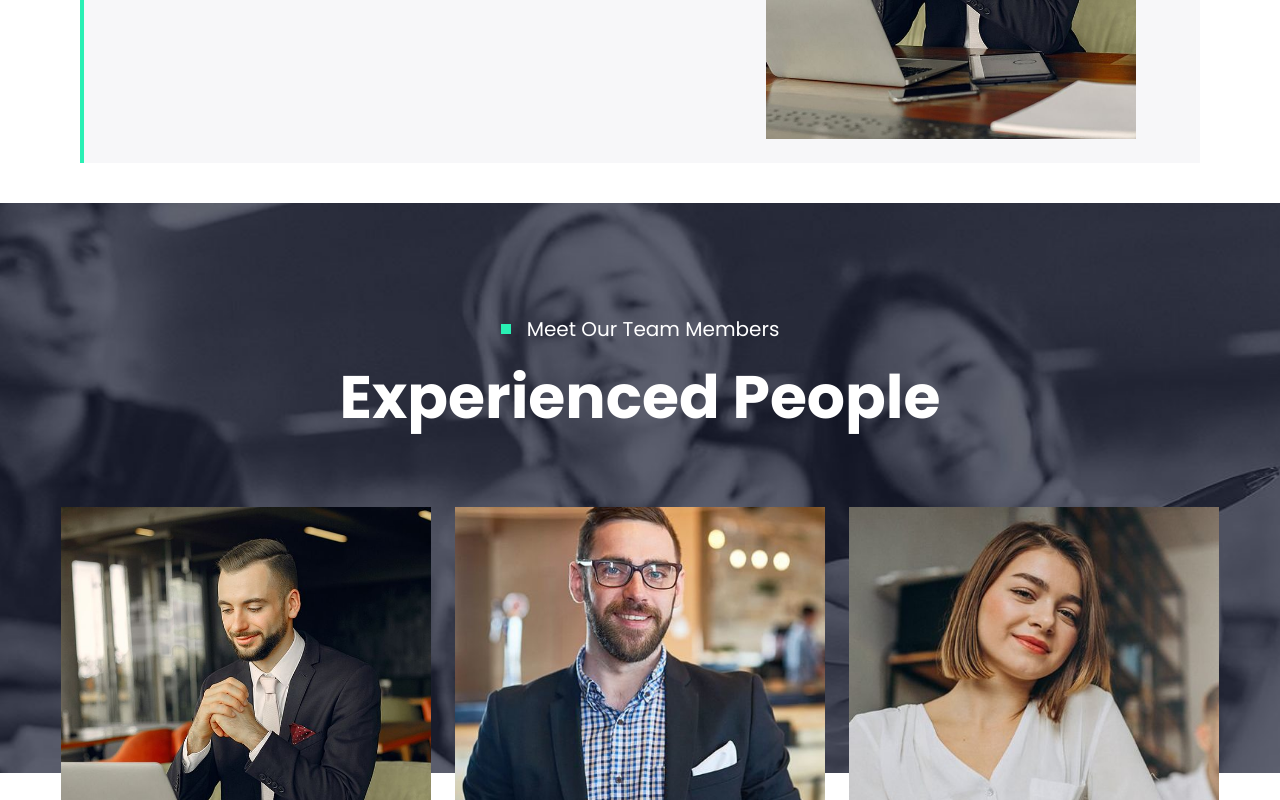
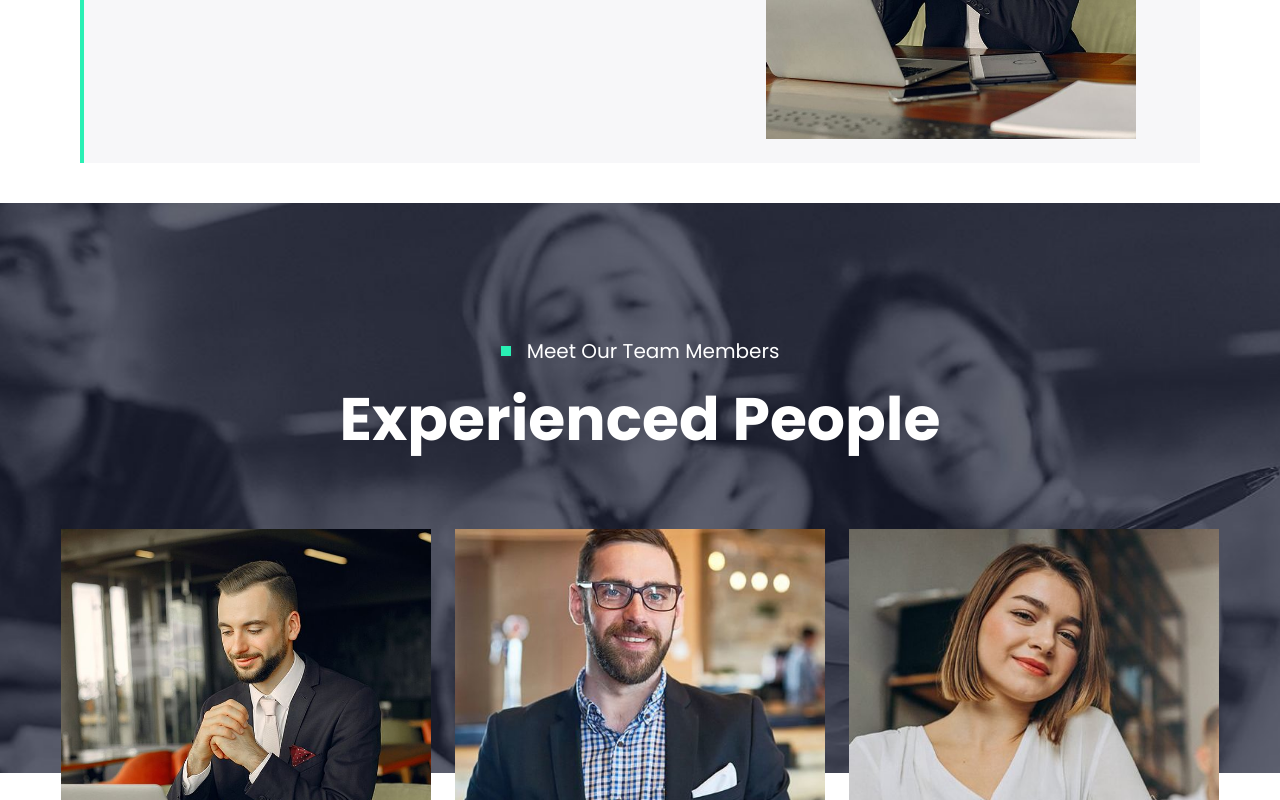
Before and after one commit to spanzyteo/Doughnation, a Next.js app: page / in a window 1280 px wide. Shown: the part 3337-4137 px from the top of the page. Built offline with nearby package versions, Linux system fonts and the light colour scheme.

Commit message:
recent modification to team members section

```diff
--- a/app/components/ContactAndFooter.tsx
+++ b/app/components/ContactAndFooter.tsx
@@ -2,7 +2,9 @@ import React from 'react'
 
 const ContactAndFooter = () => {
   return (
-    <div>ContactAndFooter</div>
+    <div className="bg-[url('/bg-footer.png')] bg-cover bg-center bg-[#1B1F2E] mt-[8rem] flex flex-col">
+      ContactAndFooter
+    </div>
   )
 }
 
--- a/app/components/TeamMembers.tsx
+++ b/app/components/TeamMembers.tsx
@@ -3,16 +3,10 @@ import React from 'react'
 
 const TeamMembers = () => {
   return (
-    <div className="relative w-full mt-10 flex justify-center">
-      <Image
-        src={'/bg-2.jpg'}
-        alt="img"
-        height={500}
-        width={800}
-        className="w-full h-[570px] object-cover"
-      />
-      <div className="flex flex-col justify-center items-center absolute top-28 ">
-        <div className="flex items-center gap-4">
+    <div className='lg:h-[850px] md:h-[1300px] h-[1880px]'>
+      <div className="bg-[url('/bg-2.jpg')] bg-cover bg-center w-full h-[570px] mt-10 flex justify-center flex-col">
+        <div className="flex flex-col justify-center items-center ">
+          <div className="flex items-center gap-4 lg:mt-[26rem] md:mt-[58rem] mt-[94rem]">
             <div className="bg-[#29F0B4] h-[10px] w-[10px]"></div>
             <h1 className="text-xl text-white">Meet Our Team Members</h1>
           </div>
@@ -62,6 +56,7 @@ const TeamMembers = () => {
           </div>
         </div>
       </div>
+    </div>
   )
 }
 
--- a/app/components/Testimonials.tsx
+++ b/app/components/Testimonials.tsx
@@ -56,7 +56,7 @@ const Testimonials = () => {
                   alt="image"
                   width={370}
                   height={417}
-                  className="w-[282px] sm:w-[370px] md:max-w-[445px] h-[417px] object-cover mt-8"
+                  className="w-[282px] sm:w-[370px] md:max-w-[445px] sm:h-[417px] h-[280px] object-cover mt-8"
                 />
               </div>
             </div>
--- a/app/page.tsx
+++ b/app/page.tsx
@@ -7,6 +7,7 @@ import CreativitySection from "./components/CreativitySection";
 import Partners from "./components/Partners";
 import Testimonials from "./components/Testimonials";
 import TeamMembers from "./components/TeamMembers";
+import ContactAndFooter from "./components/ContactAndFooter";
 
 export default function Home() {
   return (
@@ -20,6 +21,7 @@ export default function Home() {
       <Partners />
       <Testimonials />
       <TeamMembers />
+      <ContactAndFooter />
     </div>
   )
 }
```
Also changed, not shown: public/bg-footer.png (added). Lines whose indentation alone changed are shown as unchanged.
